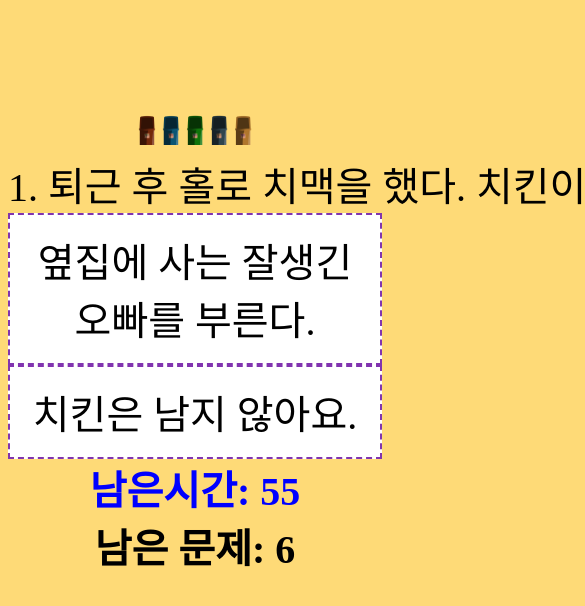
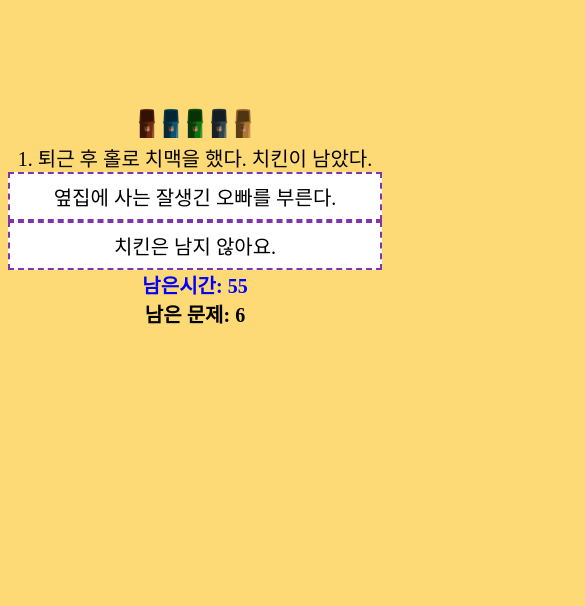
Before and after one commit to axAndgun/PsychoTestForFun, a Next.js app: page /test in a window 390 px wide. Shown: the top 606 px of the page, 585 px wide, since content can reach past the window. Built offline with nearby package versions, Linux system fonts and the light colour scheme; a web font is replaced by a local one.

Commit message:
apply react responsive codes for mobile

```diff
--- a/src/components/BinaryQuestionAnswer.jsx
+++ b/src/components/BinaryQuestionAnswer.jsx
@@ -21,9 +21,9 @@ export const StyledButton = styled.button`
 `
 const FlexContainer = styled.div`
     display: flex;
-    flex-flow: column nowrap;
+    flex-flow: wrap; // 줄넘김 처리
     display: inline-block;
-    white-space : nowrap;
+    white-space : wrap; //줄넘김 처리
 
 `
 const FlexContainerColumn = styled.div`
@@ -37,7 +37,7 @@ const FlexContainerColumn = styled.div`
 function BinaryQuestionAnswer({number, question, answername1, answername2, answervalue1, answervalue2}) {
   return (
     <>
-    <FlexContainer>{number}. {question} </FlexContainer>
+    <FlexContainer>{number}. {question}</FlexContainer>
  <FlexContainerColumn>
     <StyledButton onClick ={answervalue1}>  {answername1}</StyledButton>
     <StyledButton onClick ={answervalue2}>  {answername2}</StyledButton>
--- a/src/components/Timer.jsx
+++ b/src/components/Timer.jsx
@@ -4,7 +4,7 @@ import styled from 'styled-components'
 export const TimerLayout = styled.div`
     font-weight: bold;
     color: ${props=>props.time>15? 'blue' : 'red'};
-    font-size: 20;
+    //font-size: 20;
 `
 
 function Timer({onTimeout, seconds}) {
--- a/src/pages/_app.jsx
+++ b/src/pages/_app.jsx
@@ -11,11 +11,26 @@ const GlobalStyle = createGlobalStyle`
     src: url('https://cdn.jsdelivr.net/gh/projectnoonnu/noonfonts_2102-01@1.0/KoreanFrenchTypewriter.woff') format('woff');
     }
 
-
-  html,body{
+    html,body{
       font-size: 40px;
 
    }
+
+ @media screen and (max-width:1200px) { html,body{
+      font-size: 40px;
+
+   }}
+
+@media screen and (max-width:768px) {  html,body{
+    font-size: 40px;
+
+   } }
+@media screen and (max-width:480px) {  html,body{
+      font-size: 20px;
+
+   } }
+
+
 
    body {
         padding-top: 100px;
@@ -84,6 +99,7 @@ function GlobalProvider({children}){
 function PsychoTestForFun({Component, pageProps}){
     return(
         <>
+        <head><meta name="viewport" content="width=device-width, maximum-scale=1.0, minimum-scale=1, user-scalable=yes,initial-scale=1.0" /></head>
         <GlobalStyle/>
         <GlobalProvider>
             <MaxWidth>
--- a/src/pages/api/index.js
+++ b/src/pages/api/index.js
@@ -44,7 +44,7 @@ export const test =[
         },
         {
           id : '6',
-          name: '당신의 룸메이트는 분리수거를 하고 있다. 당신은',
+          name: '당신의 룸메이트는 분리수거를 하고 있다. 당신은...',
           answers : [
             {id: '1', name: '못 본척한다.', value: 0},
             {id: '2', name: '도와준다.', value: 10}
--- a/src/pages/test/index.jsx
+++ b/src/pages/test/index.jsx
@@ -8,7 +8,7 @@ import {fetcher} from '../../utils/commons'
 import { GlobalContext } from '../_app'
 import Image from 'next/image'
 import Timer from '../../components/Timer'
-
+import { FlexContainerAlignCenter } from '../../styles/FlexContainer';
 
 export const LeftAnswers = styled.div`
     font-weight: bold;
@@ -16,8 +16,9 @@ export const LeftAnswers = styled.div`
 `
 
 const FlexContainerColumnForImg = styled.div`
+    display: inline-block;
+    flex-flow: wrap;
 
-    flex-flow: column nowrap;
 
 
 `
@@ -89,7 +90,9 @@ function updateResult(answerValues){
         <FlexContainerColumnForImg>
         <Image src="/dustbin.png" alt="main-image" width="120" height="30" objectFit="cover"/>
         </FlexContainerColumnForImg>
+
         <BinaryQuestionAnswer number={question.id} question={question.name} answername1 ={answername1} answername2={answername2} answervalue1={updateResult(answervalue1)} answervalue2 ={updateResult(answervalue2)} />
+
         <Timer onTimeout={()=>router.push(`/test/timeout`)} seconds = {60}/>
         <LeftAnswers>남은 문제: {questions.length - question.id}</LeftAnswers>
         </>
```
Also changed, not shown: src/pages/test/result.jsx (+2 -2 lines).
